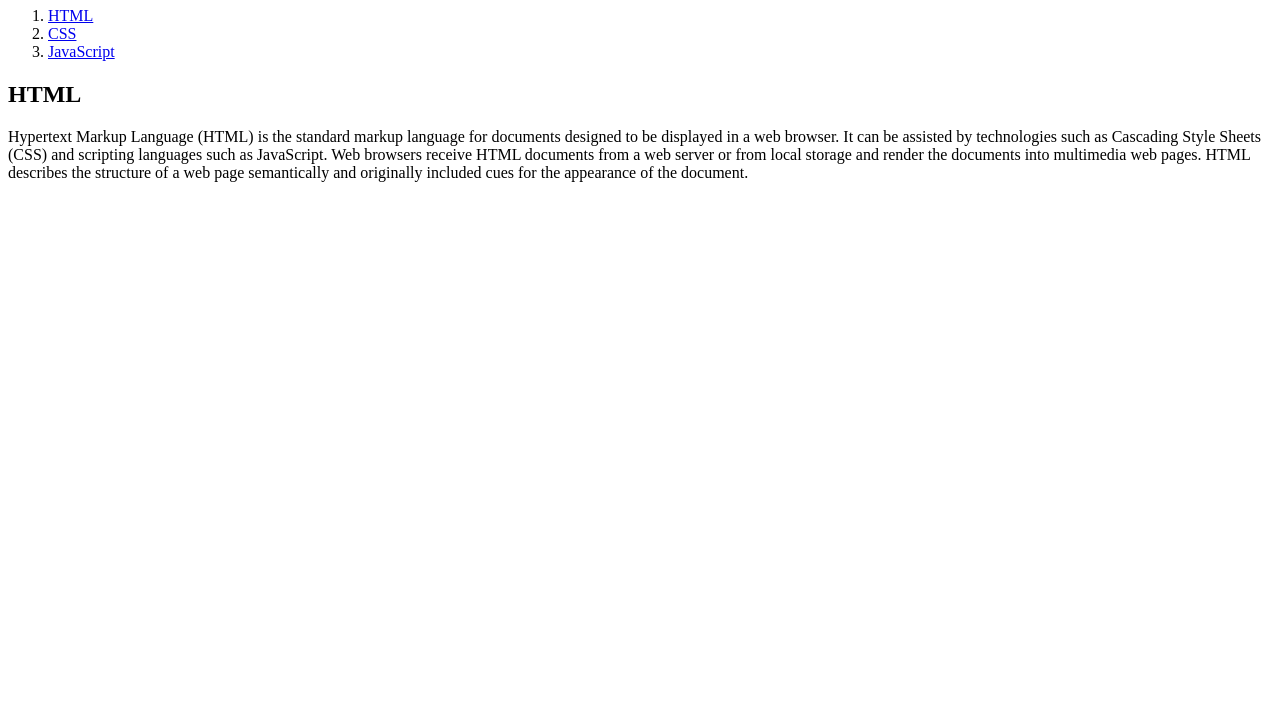
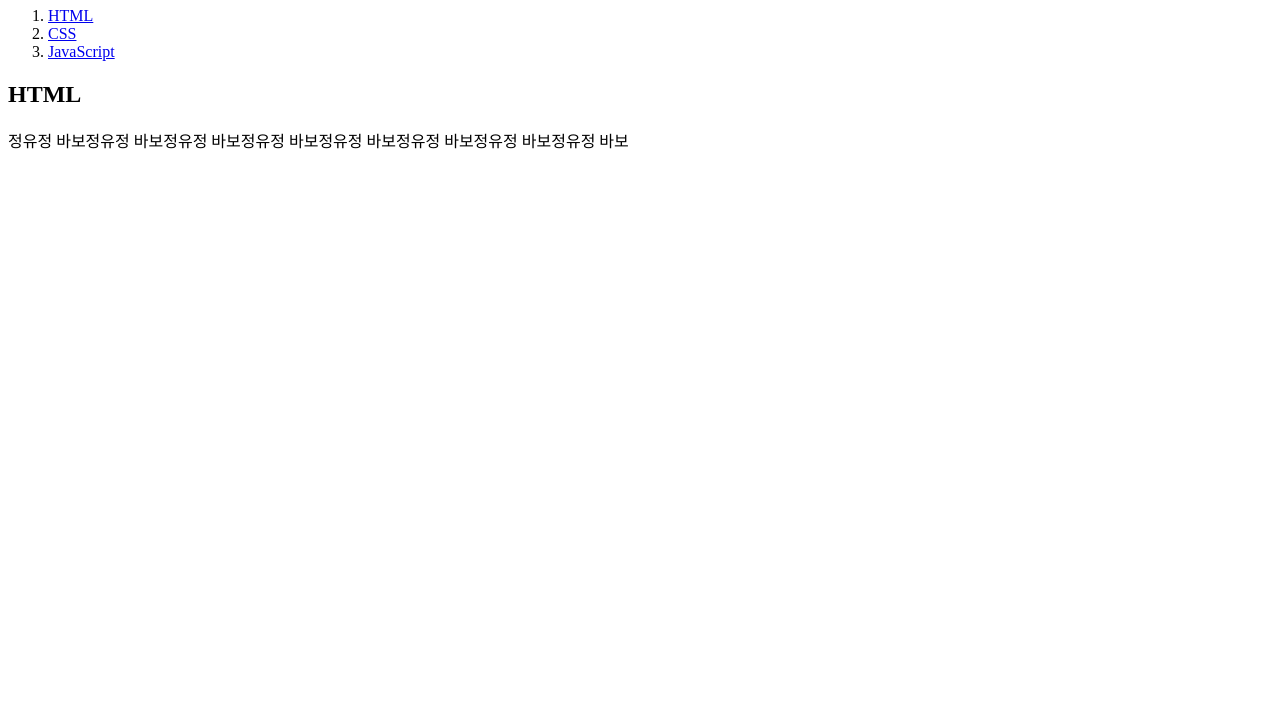
Before and after one commit to wlsaud125/web1, a plain HTML site: page 1.html in a window 1280 px wide. Shown: the part 73-800 px from the top of the page. Drawn offline with Linux system fonts and the light colour scheme.

Commit message:
Add files via upload

```diff
--- a/1.html
+++ b/1.html
@@ -13,9 +13,7 @@
     </ol>
     <h2>HTML</h2>
     <P>
-        Hypertext Markup Language (HTML) is the standard markup language for documents designed to be displayed in a web browser. It can be assisted by technologies such as Cascading Style Sheets (CSS) and scripting languages such as JavaScript.
-
-        Web browsers receive HTML documents from a web server or from local storage and render the documents into multimedia web pages. HTML describes the structure of a web page semantically and originally included cues for the appearance of the document.
+        정유정 바보정유정 바보정유정 바보정유정 바보정유정 바보정유정 바보정유정 바보정유정 바보
     </P>
 </body>
 </html>
```
